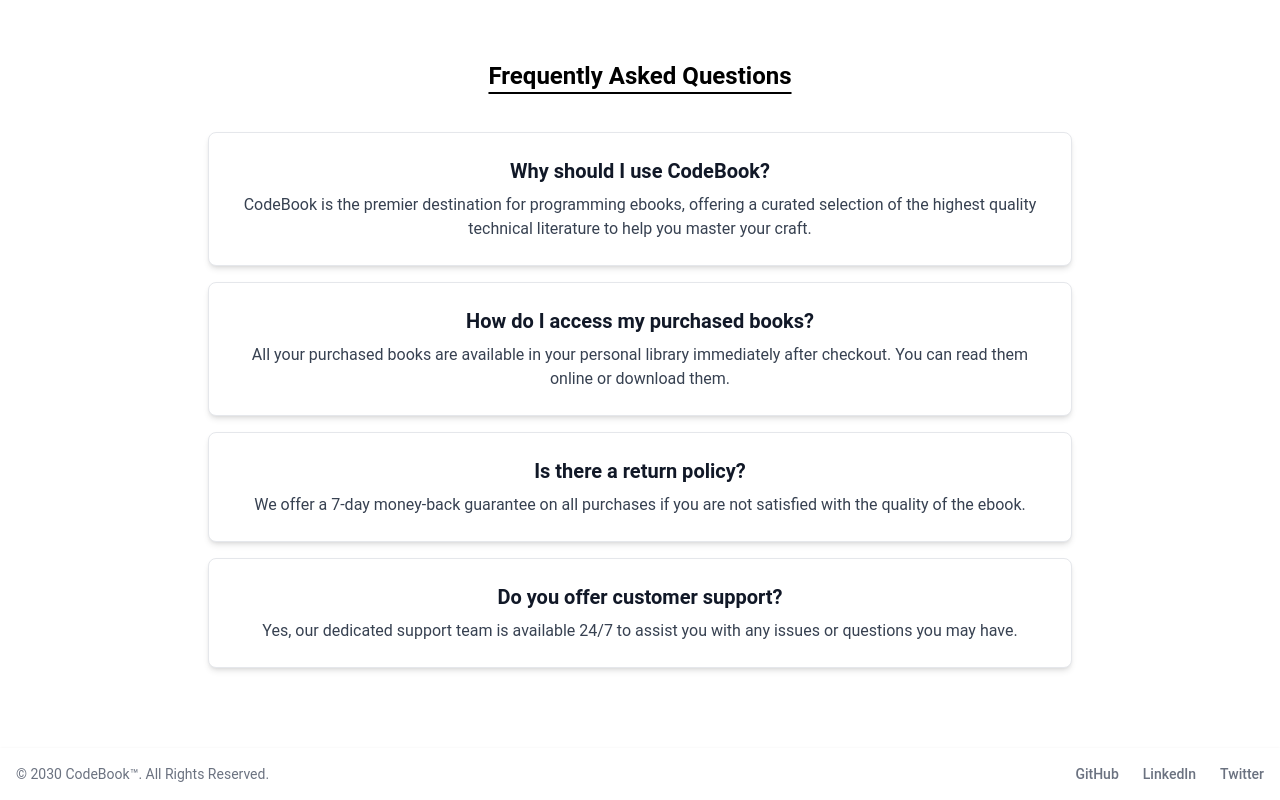
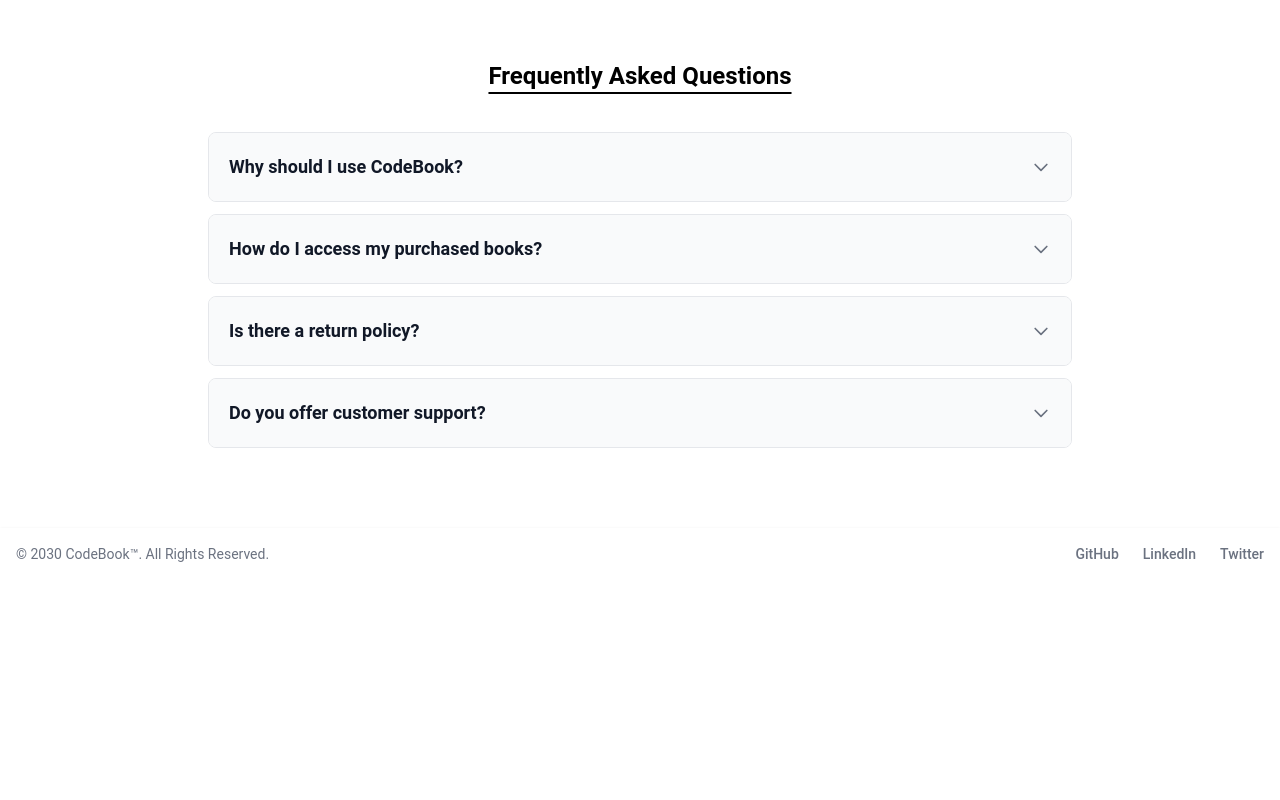
Before and after one commit to TornovDutta/EcommerceProject, a React (Create React App) app: page / in a window 1280 px wide. Shown: the part 1553-2353 px from the top of the page. After the commit the page ends 2133 px from the top, so only its background shows below. Built offline with nearby package versions, Linux system fonts and the light colour scheme; data requests are answered from the project's data file.

Commit message:
fix the layout of faq

```diff
--- a/src/pages/DashBoard/DashBoardPage.js
+++ b/src/pages/DashBoard/DashBoardPage.js
@@ -4,11 +4,12 @@
 
 export const DashBoardPage = () => {
     const [products, setProducts] = useState([]);
-    const user = useSelector(state => state.auth.token); // Or use user name if stored in session
+    const [openFaqId, setOpenFaqId] = useState(null);
+    const user = useSelector(state => state.auth.token);
 
     useEffect(() => {
         async function fetchProducts() {
-            const response = await fetch("http://localhost:8000/products?_limit=3"); // Fetch just 3 products
+            const response = await fetch("http://localhost:8000/products?_limit=3");
             const data = await response.json();
             setProducts(data);
         }
@@ -38,6 +39,10 @@
         }
     ];
 
+    const toggleFaq = (id) => {
+        setOpenFaqId(openFaqId === id ? null : id);
+    };
+
     return (
         <main>
             <section>
@@ -56,11 +61,28 @@
 
             <section className="max-w-4xl mx-auto px-4 mb-20">
                 <h2 className="text-2xl text-center font-semibold dark:text-slate-100 mb-10 underline underline-offset-8">Frequently Asked Questions</h2>
-                <div className="space-y-4">
+                <div className="space-y-3">
                     {faqs.map((faq) => (
-                        <div key={faq.id} className="p-6 bg-white rounded-lg border border-gray-200 shadow-md dark:bg-gray-800 dark:border-gray-700">
-                            <h3 className="text-xl font-bold text-gray-900 dark:text-white mb-2">{faq.question}</h3>
-                            <p className="text-gray-700 dark:text-gray-400">{faq.answer}</p>
+                        <div key={faq.id} className="border border-gray-200 dark:border-gray-700 rounded-lg overflow-hidden">
+                            <button
+                                onClick={() => toggleFaq(faq.id)}
+                                className="w-full flex items-center justify-between p-5 bg-gray-50 dark:bg-gray-800 hover:bg-gray-100 dark:hover:bg-gray-700 transition-colors duration-200"
+                            >
+                                <h3 className="text-lg font-semibold text-gray-900 dark:text-white text-left">{faq.question}</h3>
+                                <svg
+                                    className={`w-5 h-5 text-gray-500 dark:text-gray-400 transition-transform duration-200 ${openFaqId === faq.id ? 'rotate-180' : ''}`}
+                                    fill="none"
+                                    stroke="currentColor"
+                                    viewBox="0 0 24 24"
+                                >
+                                    <path strokeLinecap="round" strokeLinejoin="round" strokeWidth={2} d="M19 9l-7 7-7-7" />
+                                </svg>
+                            </button>
+                            {openFaqId === faq.id && (
+                                <div className="p-5 bg-white dark:bg-gray-900 border-t border-gray-200 dark:border-gray-700">
+                                    <p className="text-gray-700 dark:text-gray-300 leading-relaxed">{faq.answer}</p>
+                                </div>
+                            )}
                         </div>
                     ))}
                 </div>
--- a/src/pages/Home/HomePage.js
+++ b/src/pages/Home/HomePage.js
@@ -4,10 +4,11 @@
 
 export const HomePage = () => {
   const [products, setProducts] = useState([]);
+  const [openFaqId, setOpenFaqId] = useState(null);
 
   useEffect(() => {
     async function fetchProducts() {
-      const response = await fetch("http://localhost:8000/products?best_seller=true&_limit=6"); // Modified to show 6
+      const response = await fetch("http://localhost:8000/products?best_seller=true&_limit=6");
       const data = await response.json();
       setProducts(data);
     }
@@ -37,6 +38,10 @@
     }
   ];
 
+  const toggleFaq = (id) => {
+    setOpenFaqId(openFaqId === id ? null : id);
+  };
+
   return (
     <main>
       <section className="flex flex-col lg:flex-row dark:text-slate-100 items-center">
@@ -61,11 +66,28 @@
 
       <section className="my-20">
         <h2 className="text-2xl text-center font-semibold dark:text-slate-100 mb-10 underline underline-offset-8">Frequently Asked Questions</h2>
-        <div className="max-w-4xl mx-auto space-y-4 px-4">
+        <div className="max-w-4xl mx-auto space-y-3 px-4">
           {faqs.map((faq) => (
-            <div key={faq.id} className="p-6 bg-white rounded-lg border border-gray-200 shadow-md dark:bg-gray-800 dark:border-gray-700">
-              <h3 className="text-xl font-bold text-gray-900 dark:text-white mb-2">{faq.question}</h3>
-              <p className="text-gray-700 dark:text-gray-400">{faq.answer}</p>
+            <div key={faq.id} className="border border-gray-200 dark:border-gray-700 rounded-lg overflow-hidden">
+              <button
+                onClick={() => toggleFaq(faq.id)}
+                className="w-full flex items-center justify-between p-5 bg-gray-50 dark:bg-gray-800 hover:bg-gray-100 dark:hover:bg-gray-700 transition-colors duration-200"
+              >
+                <h3 className="text-lg font-semibold text-gray-900 dark:text-white text-left">{faq.question}</h3>
+                <svg
+                  className={`w-5 h-5 text-gray-500 dark:text-gray-400 transition-transform duration-200 ${openFaqId === faq.id ? 'rotate-180' : ''}`}
+                  fill="none"
+                  stroke="currentColor"
+                  viewBox="0 0 24 24"
+                >
+                  <path strokeLinecap="round" strokeLinejoin="round" strokeWidth={2} d="M19 9l-7 7-7-7" />
+                </svg>
+              </button>
+              {openFaqId === faq.id && (
+                <div className="p-5 bg-white dark:bg-gray-900 border-t border-gray-200 dark:border-gray-700">
+                  <p className="text-gray-700 dark:text-gray-300 leading-relaxed">{faq.answer}</p>
+                </div>
+              )}
             </div>
           ))}
         </div>
```
